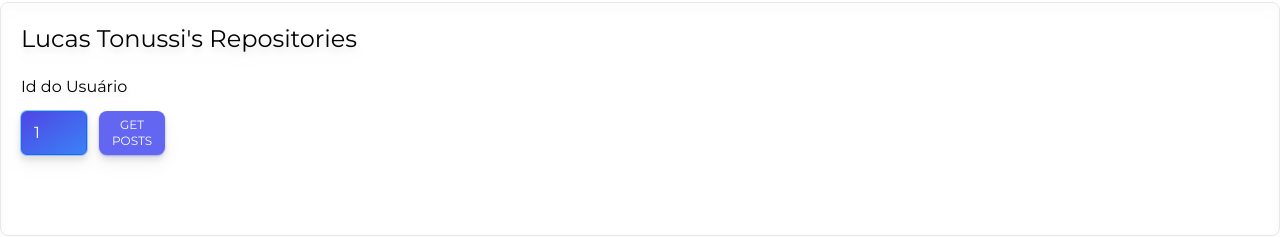
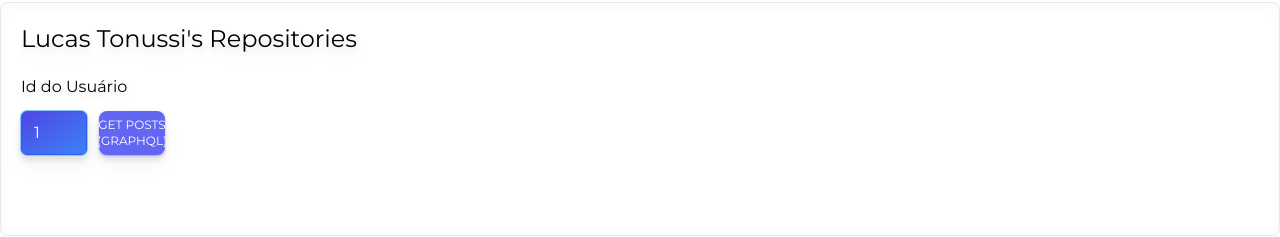
Before and after one commit to sapienscup/react-websocket-study-frontend, a Next.js app: page /blog in a window 1280 px wide. Shown: the part 120-357 px from the top of the page. Built offline with nearby package versions, Linux system fonts and the light colour scheme.

Commit message:
Change text

```diff
--- a/pages/blog/index.tsx
+++ b/pages/blog/index.tsx
@@ -46,7 +46,7 @@ const Blog: NextPageWithLayout = () => {
             targetFunction={postsByUserId}
             targetProps={userId}
           ></ChatInput>
-          <CustomButton text={"Get Posts"} targetFunction={postsByUserId} targetProps={userId}></CustomButton>
+          <CustomButton text={"Get Posts (Graphql)"} targetFunction={postsByUserId} targetProps={userId}></CustomButton>
         </div>
       </div>
 
```
